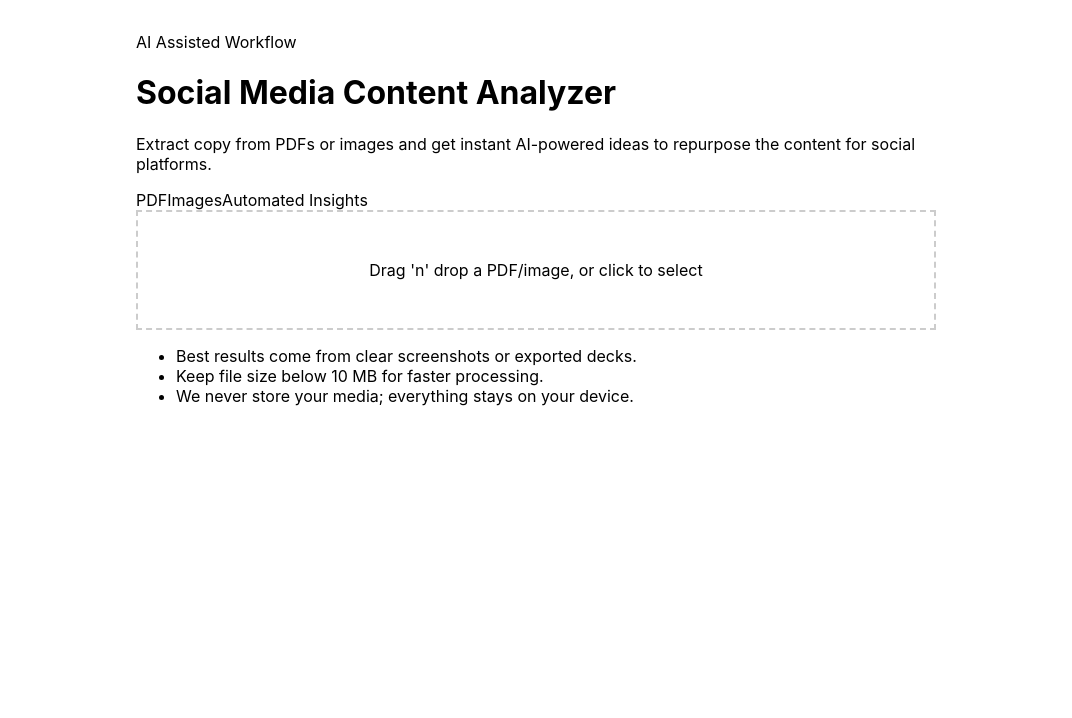
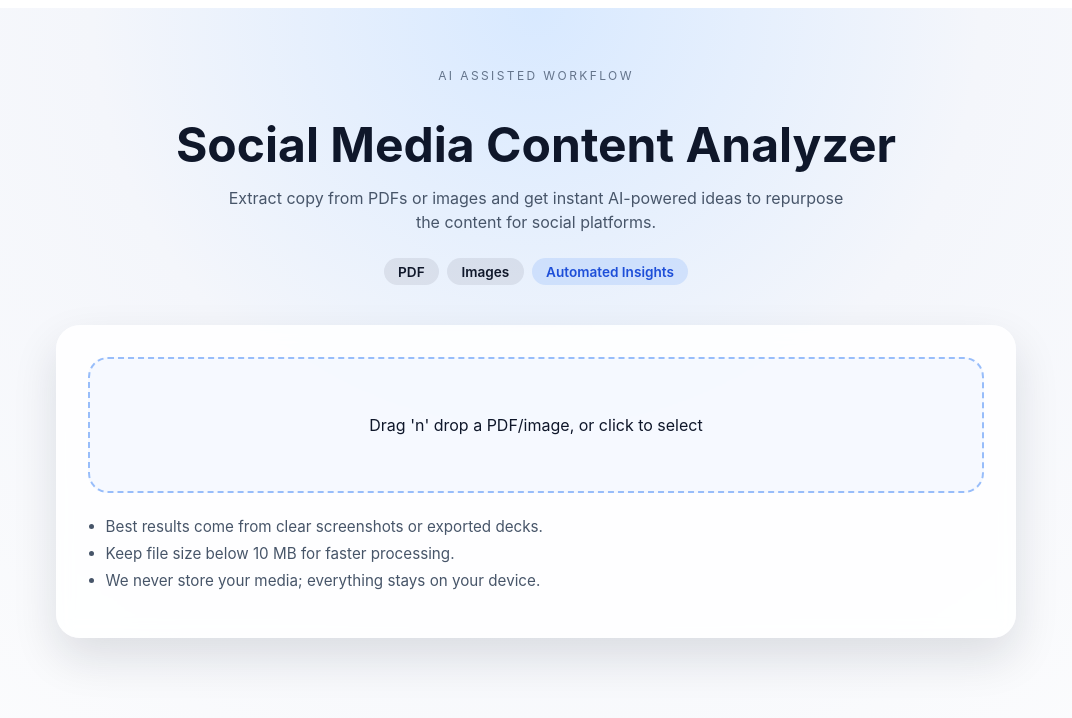
Before and after one commit to iamnityatiwari/socialMediaContent, a React (Vite) app in the folder frontend/: page / in a window 1280 px wide. Shown: the top 718 px of the page, without its empty margins (104-1176 px from the left). Built offline with nearby package versions, Linux system fonts and the light colour scheme.

Commit message:
Refactor styles.css with new layout and design

```diff
--- a/frontend/src/styles.css
+++ b/frontend/src/styles.css
@@ -1,4 +1,217 @@
-.app { max-width: 800px; margin: 2rem auto; font-family: Inter, system-ui, sans-serif }
-.dropzone { border: 2px dashed #ccc; padding: 2rem; text-align: center; cursor: pointer }
-.extracted { background: #f7f7f7; padding: 1rem; white-space: pre-wrap }
-.error { color: red }
+.page {
+  min-height: 100vh;
+  background: radial-gradient(circle at top, #d8e9ff 0%, #f4f6fb 40%, #fefefe 100%);
+  padding: 3rem 1rem 4rem;
+  font-family: 'Inter', system-ui, -apple-system, BlinkMacSystemFont, sans-serif;
+  color: #0f172a;
+}
+
+.app {
+  max-width: 960px;
+  margin: 0 auto;
+}
+
+.hero {
+  text-align: center;
+  margin-bottom: 2.5rem;
+}
+
+.eyebrow {
+  text-transform: uppercase;
+  letter-spacing: 0.2em;
+  color: #64748b;
+  font-size: 0.75rem;
+  margin-bottom: 0.75rem;
+}
+
+.hero h1 {
+  font-size: clamp(2rem, 4vw, 3rem);
+  margin-bottom: 0.75rem;
+}
+
+.subhead {
+  max-width: 640px;
+  margin: 0 auto 1.5rem;
+  color: #475569;
+  line-height: 1.5;
+}
+
+.hero-badges {
+  display: flex;
+  justify-content: center;
+  flex-wrap: wrap;
+  gap: 0.5rem;
+}
+
+.badge {
+  display: inline-flex;
+  align-items: center;
+  gap: 0.35rem;
+  background: rgba(15, 23, 42, 0.08);
+  color: #0f172a;
+  padding: 0.35rem 0.9rem;
+  border-radius: 999px;
+  font-size: 0.85rem;
+  font-weight: 600;
+}
+
+.badge.accent {
+  background: rgba(59, 130, 246, 0.15);
+  color: #1d4ed8;
+}
+
+.badge.soft {
+  background: rgba(15, 23, 42, 0.05);
+  color: #0f172a;
+}
+
+.panel {
+  background: rgba(255, 255, 255, 0.85);
+  border-radius: 24px;
+  padding: 2rem;
+  box-shadow: 0 20px 45px rgba(15, 23, 42, 0.12);
+  backdrop-filter: blur(8px);
+  margin-bottom: 2.5rem;
+}
+
+.tips {
+  margin-top: 1.5rem;
+  display: grid;
+  gap: 0.5rem;
+  padding-left: 1.1rem;
+  color: #475569;
+  font-size: 0.95rem;
+}
+
+.dropzone {
+  border: 2px dashed rgba(59, 130, 246, 0.5);
+  border-radius: 20px;
+  padding: 2.5rem 1.5rem;
+  text-align: center;
+  cursor: pointer;
+  transition: border-color 0.2s ease, background 0.2s ease, transform 0.2s ease;
+  background: rgba(59, 130, 246, 0.04);
+}
+
+.dropzone:hover {
+  border-color: #3b82f6;
+  transform: translateY(-2px);
+}
+
+.dropzone--active {
+  border-color: #2563eb;
+  background: rgba(37, 99, 235, 0.1);
+}
+
+.dropzone--disabled {
+  cursor: wait;
+}
+
+.dropzone__content h3 {
+  margin: 1rem 0 0.25rem;
+  font-size: 1.35rem;
+}
+
+.dropzone__content p {
+  margin: 0.15rem 0;
+  color: #475569;
+}
+
+.icon-circle {
+  width: 64px;
+  height: 64px;
+  border-radius: 50%;
+  margin: 0 auto;
+  background: linear-gradient(135deg, #3b82f6, #818cf8);
+  color: #fff;
+  display: flex;
+  align-items: center;
+  justify-content: center;
+  font-size: 1.5rem;
+  box-shadow: 0 12px 25px rgba(59, 130, 246, 0.35);
+}
+
+.filename {
+  font-weight: 600;
+  color: #1d4ed8;
+}
+
+.loading {
+  color: #0f172a;
+  font-weight: 600;
+}
+
+.error {
+  color: #dc2626;
+  margin-top: 0.75rem;
+  text-align: center;
+}
+
+.result-grid {
+  display: grid;
+  grid-template-columns: repeat(auto-fit, minmax(280px, 1fr));
+  gap: 1.5rem;
+}
+
+.result-card {
+  background: rgba(255, 255, 255, 0.92);
+  border-radius: 20px;
+  padding: 1.5rem;
+  box-shadow: 0 16px 35px rgba(15, 23, 42, 0.08);
+}
+
+.result-card__header {
+  display: flex;
+  align-items: center;
+  justify-content: space-between;
+  gap: 0.5rem;
+  margin-bottom: 1rem;
+}
+
+.result-card h2 {
+  margin: 0;
+  font-size: 1.2rem;
+}
+
+.extracted {
+  margin: 0;
+  background: rgba(248, 250, 252, 0.9);
+  padding: 1rem;
+  border-radius: 14px;
+  max-height: 360px;
+  overflow-y: auto;
+  white-space: pre-wrap;
+  font-family: 'JetBrains Mono', 'Fira Code', Consolas, monospace;
+  font-size: 0.9rem;
+  line-height: 1.6;
+  color: #0f172a;
+}
+
+.suggestions {
+  display: flex;
+  flex-direction: column;
+  gap: 0.75rem;
+  margin: 0;
+  padding: 0;
+  list-style: none;
+}
+
+.suggestion-chip {
+  background: rgba(59, 130, 246, 0.08);
+  border: 1px solid rgba(59, 130, 246, 0.2);
+  padding: 0.85rem 1rem;
+  border-radius: 14px;
+  color: #0f172a;
+  font-weight: 500;
+  line-height: 1.4;
+}
+
+@media (max-width: 640px) {
+  .panel {
+    padding: 1.5rem;
+  }
+
+  .dropzone {
+    padding: 2rem 1rem;
+  }
+}
```
